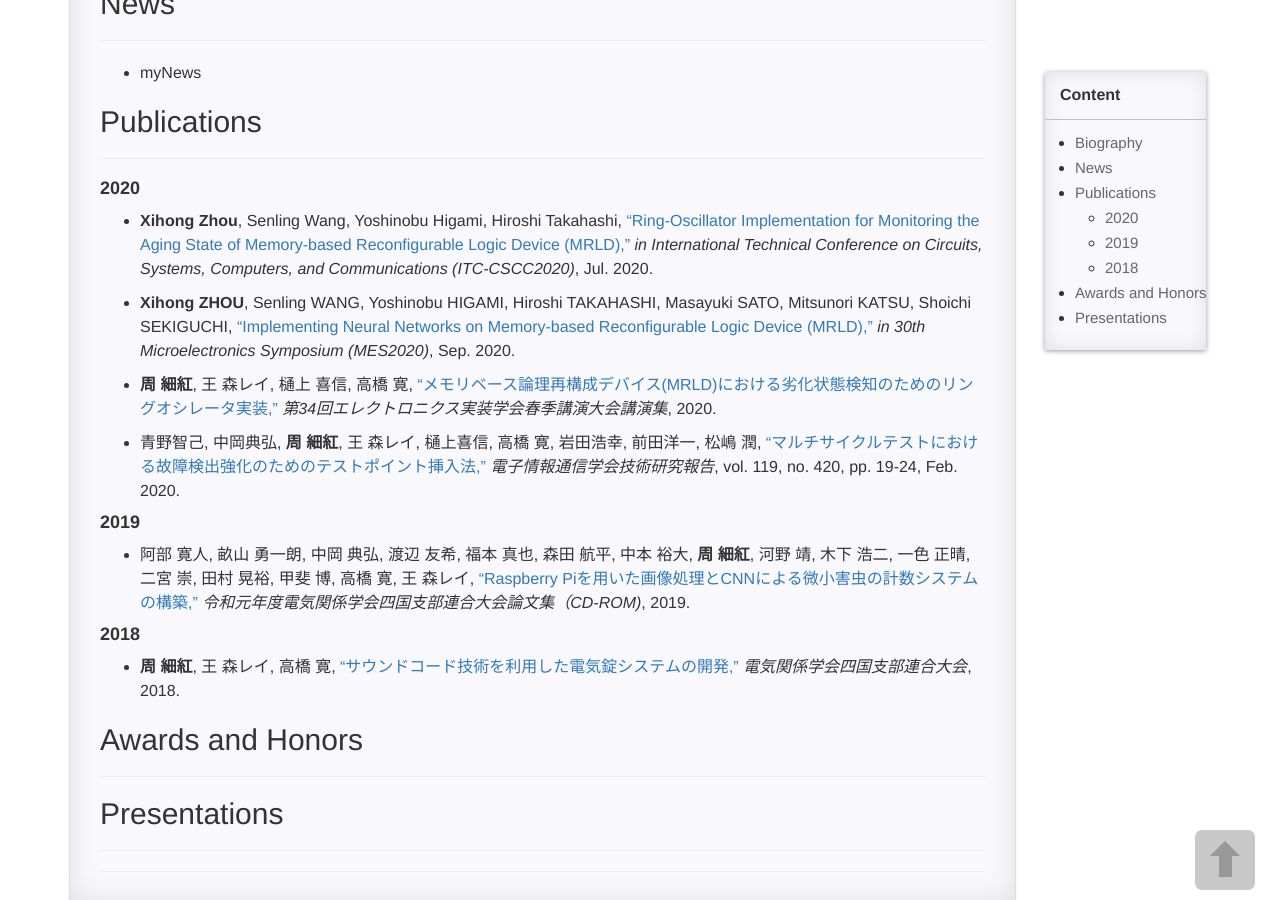
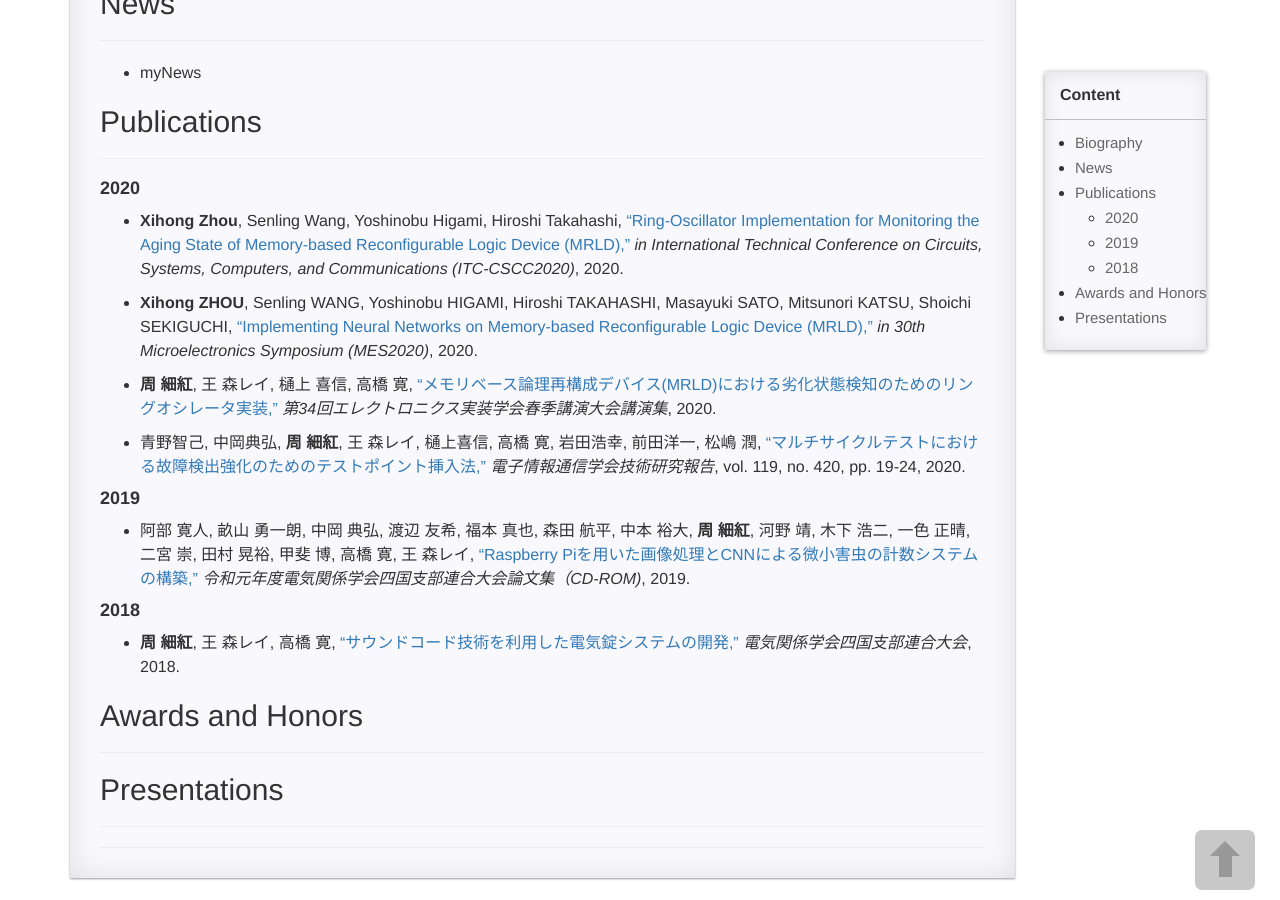
Before and after one commit to XihongZhou/xihongzhou.github.io, a Jekyll site: the page built from pages/1_homepage.md, in a window 1280 px wide and 900 px high, scrolled down 670 px. Built offline with Jekyll 4.4.1, drawn with Linux system fonts in a browser that asks for light colours; comment, search, counter and statistics services are not loaded.

Commit message:
Update 1_homepage.md

```diff
--- a/pages/1_homepage.md
+++ b/pages/1_homepage.md
@@ -56,13 +56,13 @@
 
 #### 2020
 
-- **Xihong Zhou**, Senling Wang, Yoshinobu Higami, Hiroshi Takahashi, ["Ring-Oscillator Implementation for Monitoring the Aging State of Memory-based Reconfigurable Logic Device (MRLD),"](https://xihongzhou.github.io/papers/Conferences/International/2020_ITC-CSCC_zhou.pdf) *in International Technical Conference on Circuits, Systems, Computers, and Communications (ITC-CSCC2020)*, Jul. 2020.
+- **Xihong Zhou**, Senling Wang, Yoshinobu Higami, Hiroshi Takahashi, ["Ring-Oscillator Implementation for Monitoring the Aging State of Memory-based Reconfigurable Logic Device (MRLD),"](https://xihongzhou.github.io/papers/Conferences/International/2020_ITC-CSCC_zhou.pdf) *in International Technical Conference on Circuits, Systems, Computers, and Communications (ITC-CSCC2020)*, 2020.
 
-- **Xihong ZHOU**, Senling WANG, Yoshinobu HIGAMI, Hiroshi TAKAHASHI, Masayuki SATO, Mitsunori KATSU, Shoichi SEKIGUCHI, ["Implementing Neural Networks on Memory-based Reconfigurable Logic Device (MRLD),"](https://xihongzhou.github.io/papers/Conferences/Japan/2020_MES_zhou.pdf) *in 30th Microelectronics Symposium (MES2020)*, Sep. 2020.
+- **Xihong ZHOU**, Senling WANG, Yoshinobu HIGAMI, Hiroshi TAKAHASHI, Masayuki SATO, Mitsunori KATSU, Shoichi SEKIGUCHI, ["Implementing Neural Networks on Memory-based Reconfigurable Logic Device (MRLD),"](https://xihongzhou.github.io/papers/Conferences/Japan/2020_MES_zhou.pdf) *in 30th Microelectronics Symposium (MES2020)*, 2020.
 
 - **周 細紅**, 王 森レイ, 樋上 喜信, 高橋 寛, ["メモリベース論理再構成デバイス(MRLD)における劣化状態検知のためのリングオシレータ実装,"](https://xihongzhou.github.io/papers/Conferences/Japan/2020_JIEP_zhou.pdf) *第34回エレクトロニクス実装学会春季講演大会講演集*, 2020.
 
-- 青野智己, 中岡典弘, **周 細紅**, 王 森レイ, 樋上喜信, 高橋 寛, 岩田浩幸, 前田洋一, 松嶋 潤, ["マルチサイクルテストにおける故障検出強化のためのテストポイント挿入法,"](https://xihongzhou.github.io/papers/Conferences/Japan/2019_DC_Aono.pdf) *電子情報通信学会技術研究報告*, vol. 119, no. 420, pp. 19-24, Feb. 2020.
+- 青野智己, 中岡典弘, **周 細紅**, 王 森レイ, 樋上喜信, 高橋 寛, 岩田浩幸, 前田洋一, 松嶋 潤, ["マルチサイクルテストにおける故障検出強化のためのテストポイント挿入法,"](https://xihongzhou.github.io/papers/Conferences/Japan/2019_DC_Aono.pdf) *電子情報通信学会技術研究報告*, vol. 119, no. 420, pp. 19-24, 2020.
 
 #### 2019
 
```
